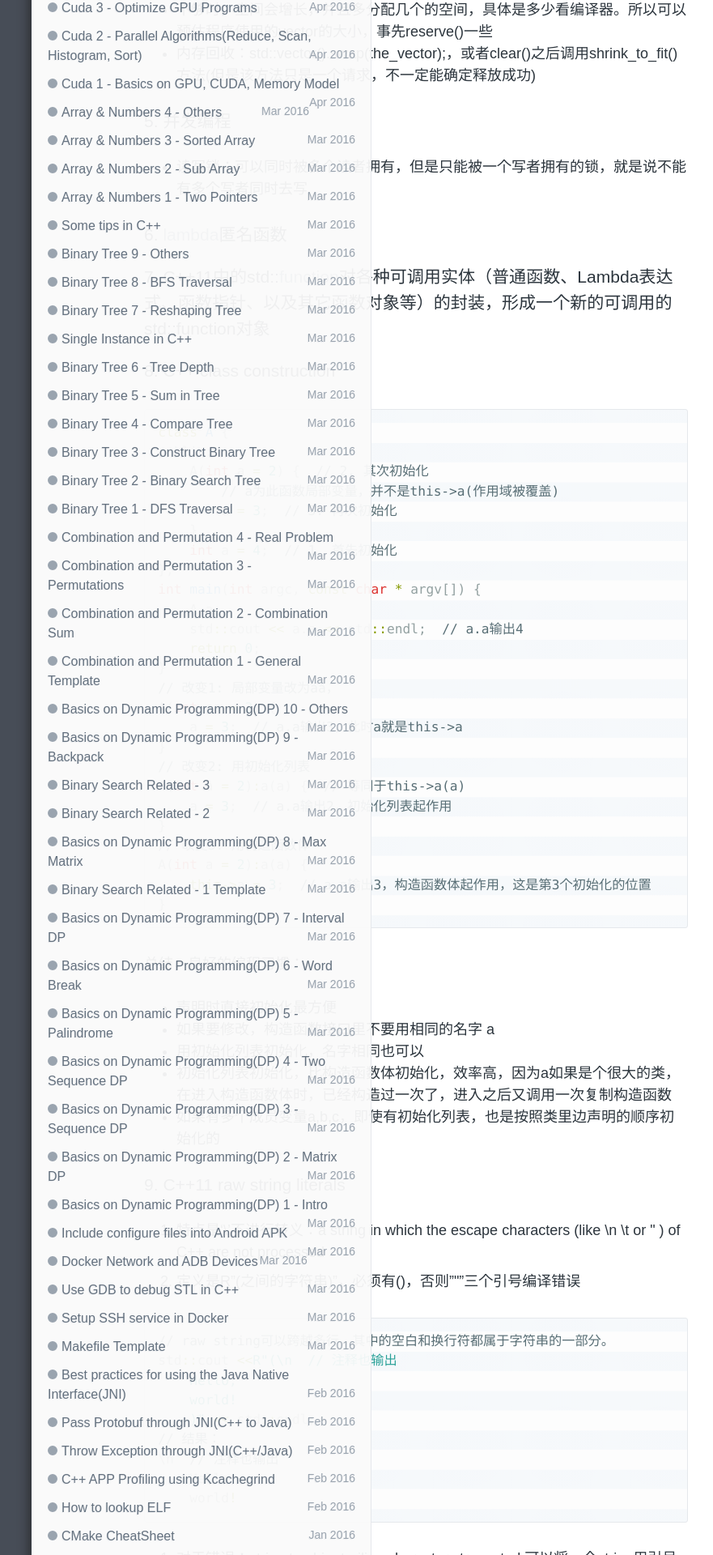
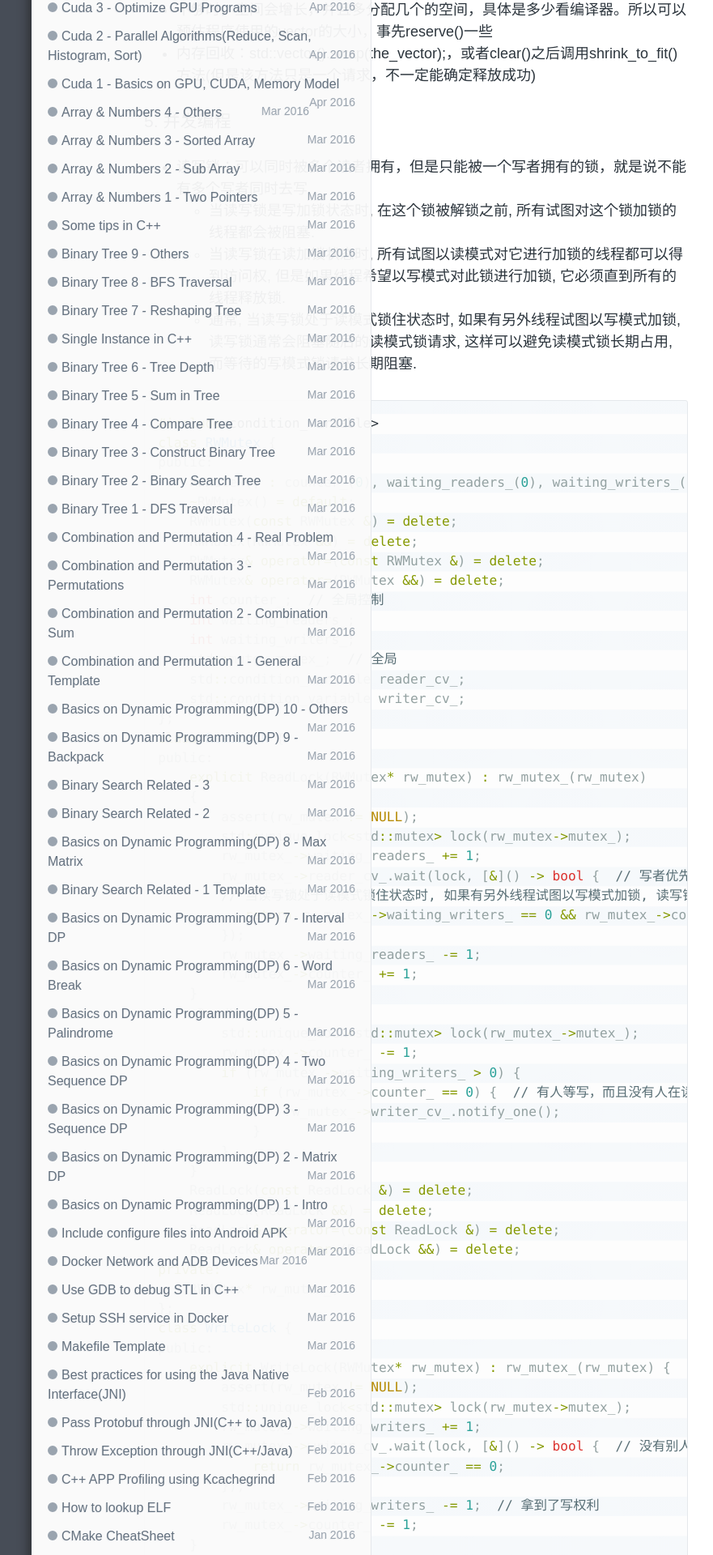
Before and after one commit to wykvictor/wykvictor.github.io, a Jekyll site: the page built from _posts/Tech/2016-03-26-Some-Tips-in-C++.md, in a window 1280 px wide. Shown: the part 1939-3859 px from the top of the page at 81% size, without its empty margins (126-1007 px from the left). Built offline with Jekyll 4.4.1, drawn with Linux system fonts in a browser that asks for light colours; some of the changed text lies outside the part shown.

Commit message:
update 读写锁

```diff
--- a/_posts/Tech/2016-03-26-Some-Tips-in-C++.md
+++ b/_posts/Tech/2016-03-26-Some-Tips-in-C++.md
@@ -59,6 +59,85 @@ f. Constant Name
 
 ### 5. 并发编程
    * 读写锁：可以同时被多个读者拥有，但是只能被一个写者拥有的锁，就是说不能有多个写者同时去写
+      * 当读写锁是写加锁状态时, 在这个锁被解锁之前, 所有试图对这个锁加锁的线程都会被阻塞.
+      * 当读写锁在读加锁状态时, 所有试图以读模式对它进行加锁的线程都可以得到访问权, 但是如果线程希望以写模式对此锁进行加锁, 它必须直到所有的线程释放锁.
+      * 通常, 当读写锁处于读模式锁住状态时, 如果有另外线程试图以写模式加锁, 读写锁通常会阻塞随后的读模式锁请求, 这样可以避免读模式锁长期占用, 而等待的写模式锁请求长期阻塞.
+{% highlight C++ %}
+#include<condition_variable>
+class RWMutex {
+public:
+    RWMutex() : counter_(0), waiting_readers_(0), waiting_writers_(0) {}
+    ~RWMutex() = default;
+    RWMutex(const RWMutex &) = delete;
+    RWMutex(RWMutex &&) = delete;
+    RWMutex& operator=(const RWMutex &) = delete;
+    RWMutex& operator=(RWMutex &&) = delete;
+    int counter_;  // 全局控制
+    int waiting_readers_;
+    int waiting_writers_;
+    std::mutex mutex_;  // 全局
+    std::condition_variable reader_cv_;
+    std::condition_variable writer_cv_;
+};
+class ReadLock {
+public:
+    explicit ReadLock(RWMutex* rw_mutex) : rw_mutex_(rw_mutex)
+    {
+        assert(rw_mutex != NULL);
+        std::unique_lock<std::mutex> lock(rw_mutex->mutex_);
+        rw_mutex_->waiting_readers_ += 1;
+        rw_mutex_->reader_cv_.wait(lock, [&]() -> bool {  // 写者优先，counter_>=0表示没有人在写
+        // 当读写锁处于读模式锁住状态时, 如果有另外线程试图以写模式加锁, 读写锁通常会阻塞随后的读模式锁请求, 这样可以避免读模式锁长期占用, 而等待的写模式锁请求长期阻塞.
+           return rw_mutex_->waiting_writers_ == 0 && rw_mutex_->counter_ >= 0;
+        });
+        rw_mutex_->waiting_readers_ -= 1;
+        rw_mutex_->counter_ += 1;
+    }
+    ~ReadLock() {
+        std::unique_lock<std::mutex> lock(rw_mutex_->mutex_);
+        rw_mutex_->counter_ -= 1;
+        if (rw_mutex_->waiting_writers_ > 0) {
+            if (rw_mutex_->counter_ == 0) {  // 有人等写，而且没有人在读/写
+                rw_mutex_->writer_cv_.notify_one();
+            }
+        }
+    }
+    ReadLock(const ReadLock &) = delete;
+    ReadLock(ReadLock &&) = delete;
+    ReadLock& operator=(const ReadLock &) = delete;
+    ReadLock& operator=(ReadLock &&) = delete;
+private:
+    RWMutex* rw_mutex_;
+};
+class WriteLock {
+public:
+    explicit WriteLock(RWMutex* rw_mutex) : rw_mutex_(rw_mutex) {
+        assert(rw_mutex != NULL);
+        std::unique_lock<std::mutex> lock(rw_mutex->mutex_);
+        rw_mutex_->waiting_writers_ += 1;
+        rw_mutex_->writer_cv_.wait(lock, [&]() -> bool {  // 没有别人读&写时候，才可以写
+            return rw_mutex_->counter_ == 0;
+        });
+        rw_mutex_->waiting_writers_ -= 1;  // 拿到了写权利
+        rw_mutex_->counter_ -= 1;
+    }
+    ~WriteLock() {
+        std::unique_lock<std::mutex> lock(rw_mutex_->mutex_);
+        rw_mutex_->counter_ = 0;
+        if (rw_mutex_->waiting_writers_ > 0) {  // 优先写
+            rw_mutex_->writer_cv_.notify_one();
+        } else {
+            rw_mutex_->reader_cv_.notify_all();
+        }
+    }
+    WriteLock(const WriteLock &) = delete;
+    WriteLock(WriteLock &&) = delete;
+    WriteLock& operator=(const WriteLock &) = delete;
+    WriteLock& operator=(WriteLock &&) = delete;
+private:
+    RWMutex* rw_mutex_;
+};
+{% endhighlight %}
 
 ### 6. [lambda](http://blog.csdn.net/booirror/article/details/26973611)匿名函数
 
```
